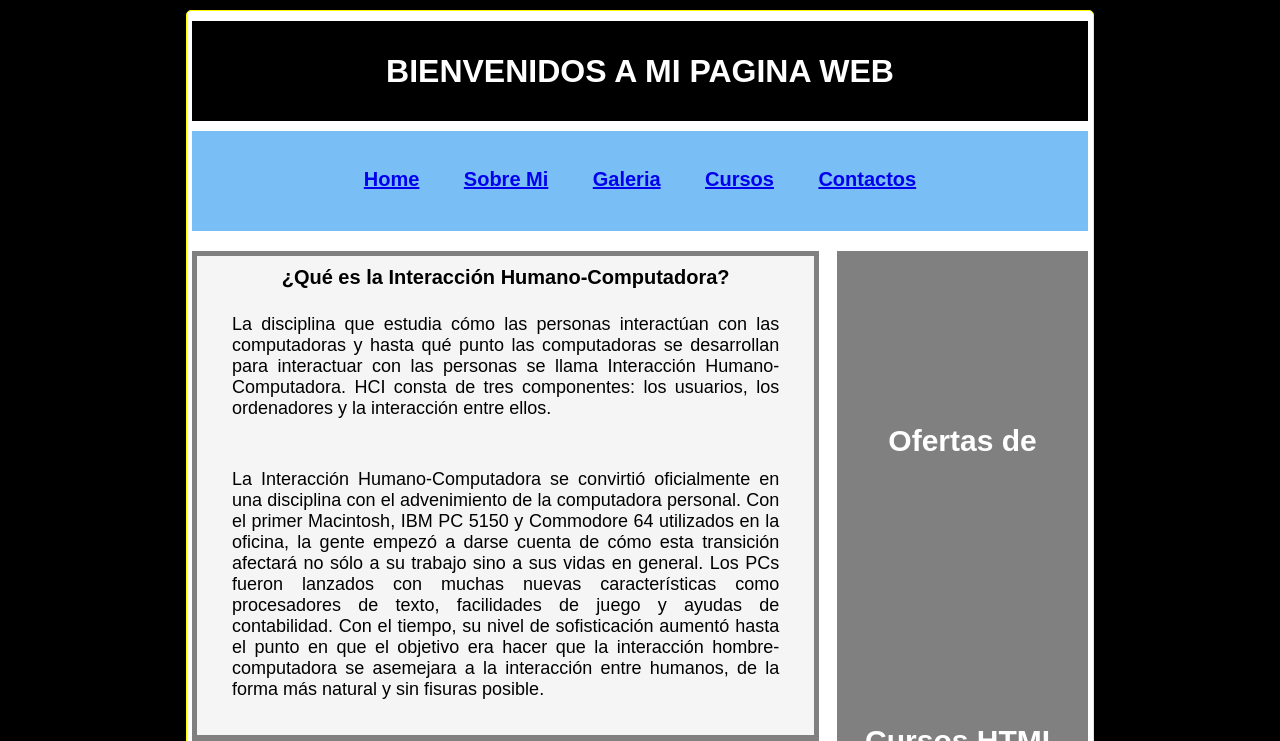
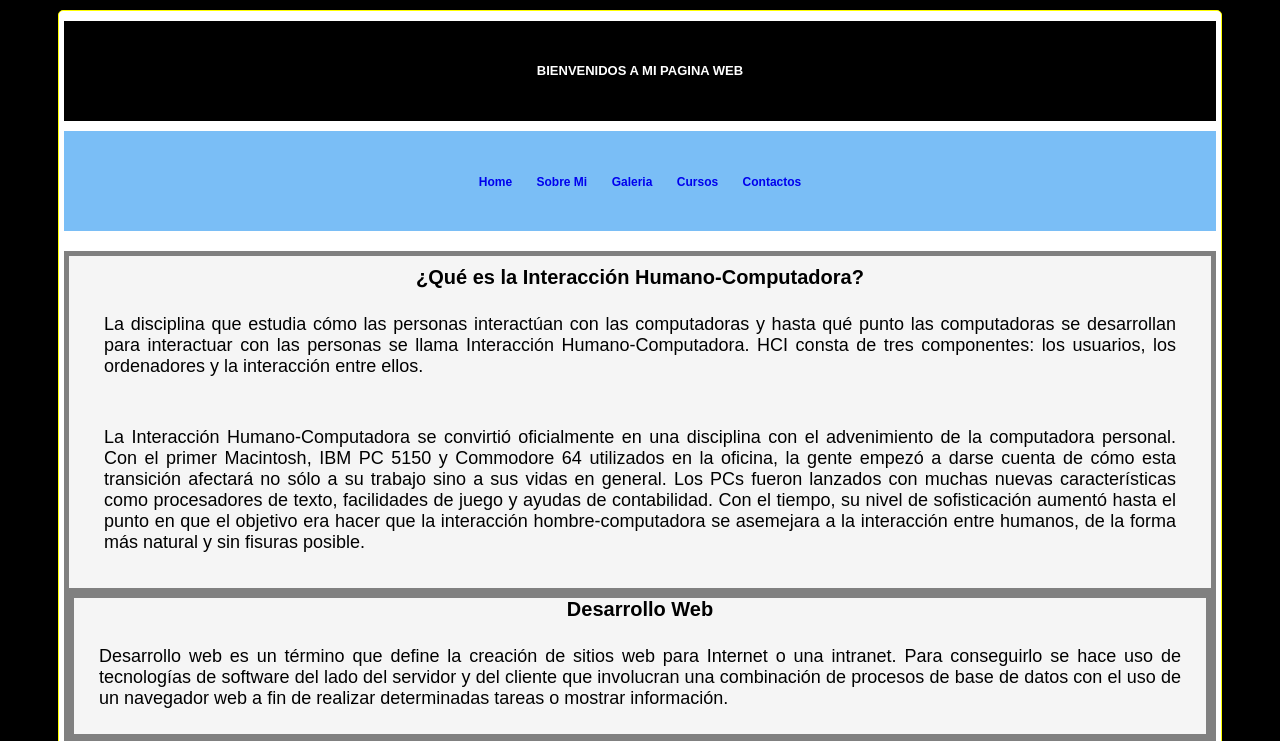
Before and after one commit to Sencion014/VictorSencion, a plain HTML site: page index.html in a window 1280 px wide. Shown: the top 741 px of the page. Drawn offline with Linux system fonts and the light colour scheme.

Commit message:
Add files via upload

```diff
--- a/style.css
+++ b/style.css
@@ -5,6 +5,8 @@
 *{
     margin: 0px;
     padding: 0px;
+
+    text-decoration: none;
 }
 
 /* REGLA PARA EL FORMATO DEL BODY O CUERPO  */
@@ -16,7 +18,7 @@ body{
 
 /* REGLA PARA EL FORMATO DEL CONTENEDOR PRINCIPAL  */
 .container{
-    width: 70%;
+    width: 90%;
     height: 100%;
     margin:0px auto;
     border-radius: 5px;
@@ -30,7 +32,18 @@ body{
 
 /* REGLA PARA EL FORMATO DEL HEADER O ENCABEZADO  */
 header{
-    color: white;
+
+
+    background-color: black;
+    width: 100%;
+    height: 100px;
+    line-height: 100px ;
+    margin-top: 10px;
+    margin-bottom: 10px;
+
+}
+header h1{
+    color:white;
     text-align: center;
     background-color: black;
     width: 100%;
@@ -38,6 +51,7 @@ header{
     line-height: 100px ;
     margin-top: 10px;
     margin-bottom: 10px;
+    font-size: 13px;
 }
 
 /* REGLA PARA EL FORMATO DEL NAV O NAVEGACION O MENUS  */
@@ -54,10 +68,10 @@ nav{
 nav ul li{
     display: inline-block;
     list-style: none;
-    padding: 10px;
-    margin: 10px;
+    padding: 5px;
+    margin: 5px;
     line-height:50% ;
-    font-size: 20px;
+    font-size: 12px;
     font-weight: bold;
     font-family: Arial, Helvetica, sans-serif;
 
@@ -66,7 +80,7 @@ nav ul li{
 /* REGLA PARA EL FORMATO SECTION O LA PARTE DE CONTENIDO  */
 
 #contenido{
-    width: 70%;
+    width: 100%;
     height:100%;
     background-color: grey;
     float: left;
@@ -113,6 +127,7 @@ p{
     text-shadow: 2px 2px 5px rgb(6, 147, 241);
     font-size: 25px;
     text-align: center;
+    color: black;
 
 }
 
@@ -120,7 +135,7 @@ p{
 .parrafo1{
     font-size: 18px;
     text-align: justify;
-      color: white;
+      color: black;
     background-color: whitesmoke;
     margin:10px;
 }
@@ -130,7 +145,7 @@ p{
     font-size: 20px;
     text-align: justify;
     line-height: 30px;
-    color: white;
+    color: black;
     background-color: whitesmoke;
     margin:10px;
 }
@@ -138,7 +153,7 @@ p{
     font-size: 20px;
     text-align: justify;
     line-height: 30px;
-    color: white;
+    color: black;
     background-color: whitesmoke;
     margin:10px;
 }
@@ -155,11 +170,10 @@ img{
 
 /* REGLA PARA EL FORMATO ASIDE O SECCION DE PUBLICIDAD O NOTICIAS RELEVANTESS */
 aside{
-    width: 28%;
+    width: 100%;
     height: auto;
     background-color: grey;
-    float: right;
-    margin-top: 10px;
+    float: left;
 }
 
 /* REGLA PARA EL FORMATO DEL H2 EN EL ASIDE */
@@ -167,7 +181,7 @@ aside h2{
     font-size:30px;
     text-align: center;
     line-height:300px;
-    color: white;
+    color: black;
 
 }
 
@@ -193,9 +207,11 @@ footer{
 /* REGLA PARA EL FORMATO DEL PARRAFO DEL PIE DE PAGINA O FOOTER*/
 footer p{
     color: white;
-    font-size:25px;
+    font-size:12px;
     text-align: center;
     line-height: 100px;
+    margin-left: 0%;
+    margin-right: 0%;
 }
 
 .imgcjh{
```
